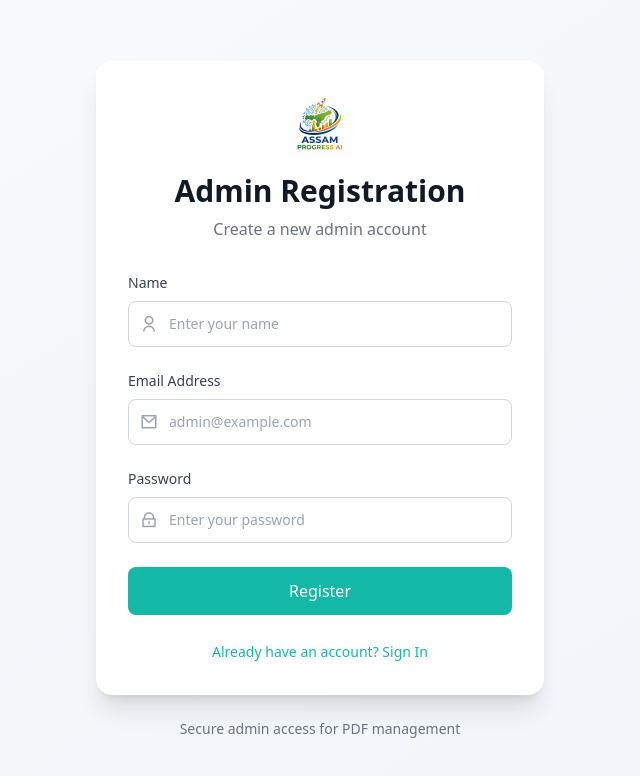
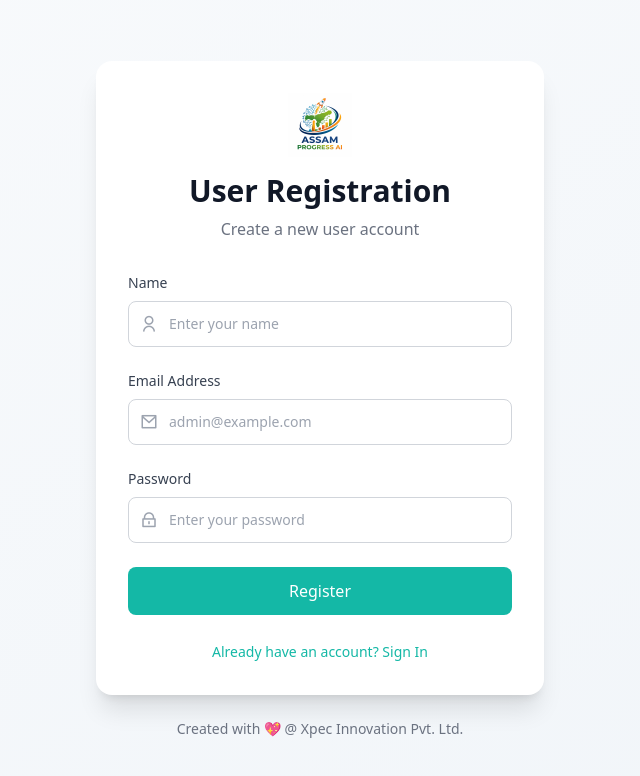
Before and after one commit to Gobinda17/assam-progress-ai, a React (Vite) app in the folder frontEnd/: page /register in a window 1280 px wide. Shown: the top 776 px of the page, without its empty margins (320-960 px from the left). Built offline with nearby package versions, Linux system fonts and the light colour scheme; no server answers.

Commit message:
Change code in server

```diff
--- a/frontEnd/src/context/AuthContext.jsx
+++ b/frontEnd/src/context/AuthContext.jsx
@@ -1,11 +1,12 @@
 import { createContext, useContext, useState, useEffect } from "react";
 import axios from "axios";
 
-const API_URL = "https://aforassam.com/api";
+const API_URL = "/api";
 
 const AuthContext = createContext();
 
 axios.defaults.withCredentials = true;
+axios.defaults.baseURL = "/api";
 
 export const AuthProvider = ({ children }) => {
   const [user, setUser] = useState(null);
--- a/frontEnd/src/pages/chat/page.jsx
+++ b/frontEnd/src/pages/chat/page.jsx
@@ -4,7 +4,7 @@ import { useNavigate, useLocation } from 'react-router-dom';
 import { useAuth } from '../../context/AuthContext.jsx';
 import Navbar from '../dashboard/components/Navbar.jsx';
 
-const API_URL = "https://aforassam.com/api";
+const API_URL = "/api";
 
 const categories = [
     'All',
--- a/frontEnd/src/pages/dashboard/components/PDFList.jsx
+++ b/frontEnd/src/pages/dashboard/components/PDFList.jsx
@@ -2,7 +2,7 @@ import { useState } from 'react';
 import { Bounce, ToastContainer, toast } from 'react-toastify';
 import axios from 'axios';
 
-const API_URL = "https://aforassam.com/api";
+const API_URL = "/api";
 
 export default function PDFList({ pdfs, onDelete, user }) {
   const [deleteConfirm, setDeleteConfirm] = useState(null);
--- a/frontEnd/src/pages/register/page.jsx
+++ b/frontEnd/src/pages/register/page.jsx
@@ -37,8 +37,8 @@ export default function Register() {
         <div className="bg-white rounded-2xl shadow-xl p-8">
           <div className="text-center mb-8">
             <img src={logo} alt="Logo" className="h-16 w-16 mx-auto mb-4 object-contain" />
-            <h1 className="text-3xl font-bold text-gray-900">Admin Registration</h1>
-            <p className="text-gray-500 mt-2">Create a new admin account</p>
+            <h1 className="text-3xl font-bold text-gray-900">User Registration</h1>
+            <p className="text-gray-500 mt-2">Create a new user account</p>
           </div>
 
           <form onSubmit={handleRegistration} className="space-y-6">
@@ -133,7 +133,7 @@ export default function Register() {
         </div>
 
         <p className="text-center text-sm text-gray-500 mt-6">
-          Secure admin access for PDF management
+          Created with 💖 @ Xpec Innovation Pvt. Ltd.
         </p>
       </div>
     </div>
```
Also changed, not shown: 1 other file (tests, documents, lock files or other folders).
